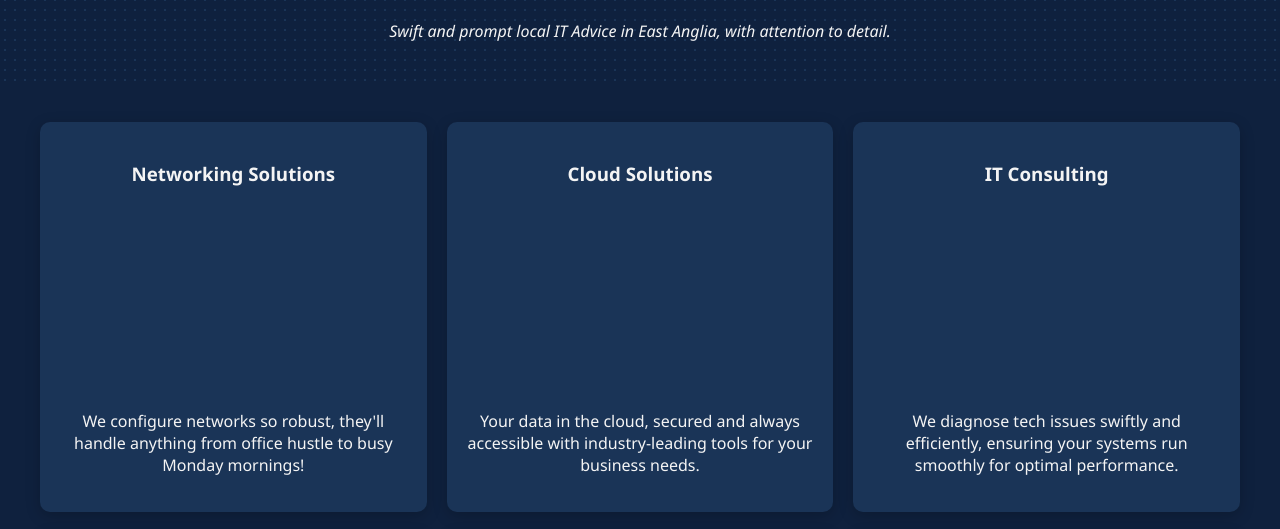
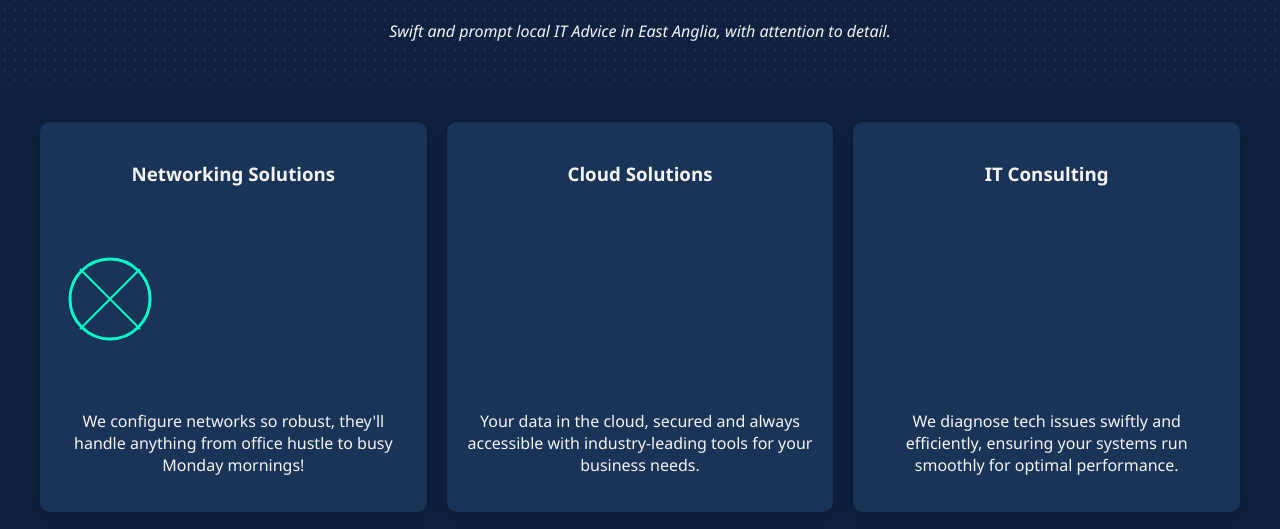
Before and after one commit to silvertechnat/SilverTechRepo, a plain HTML site: page index.html in a window 1280 px wide. Shown: the part 225-754 px from the top of the page. Drawn offline with Linux system fonts and the light colour scheme.

Commit message:
Update index.html

```diff
--- a/index.html
+++ b/index.html
@@ -163,6 +163,7 @@
     <!-- Service Cards -->
     <div class="service-card">
         <h3>Networking Solutions</h3>
+        <svg width="100" height="100" class="networking-icon"> <circle cx="50" cy="50" r="40" stroke="#00FFC8" stroke-width="3" fill="none" /> <line x1="20" y1="20" x2="80" y2="80" stroke="#00FFC8" stroke-width="2" /> <line x1="20" y1="80" x2="80" y2="20" stroke="#00FFC8" stroke-width="2" /> </svg> <style> .networking-icon:hover { animation: spin 2s linear infinite; } @keyframes spin { 100% { transform: rotate(360deg); } } </style>
         <p>We configure networks so robust, they'll handle anything from office hustle to busy Monday mornings!</p>
     </div>
     <div class="service-card">
```
